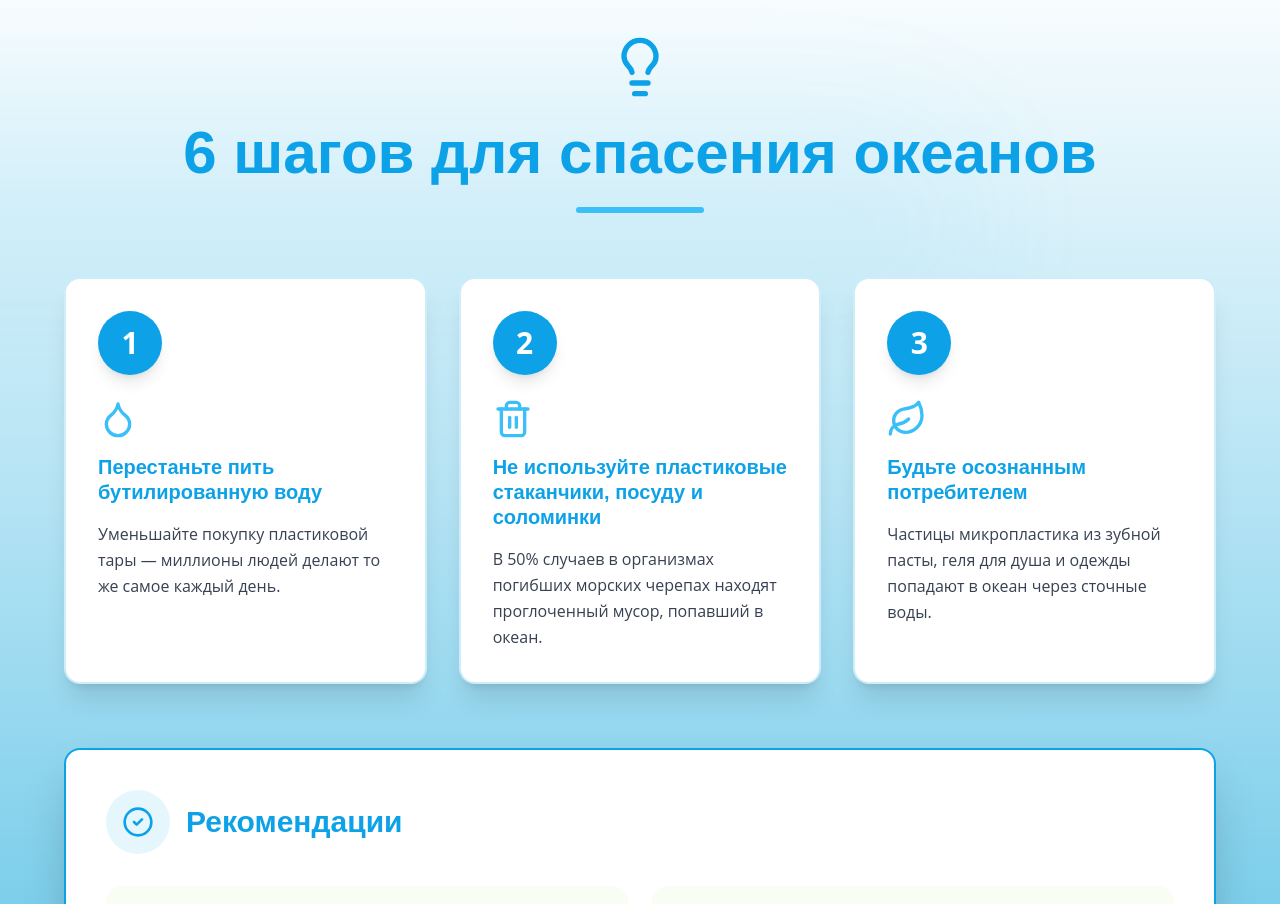
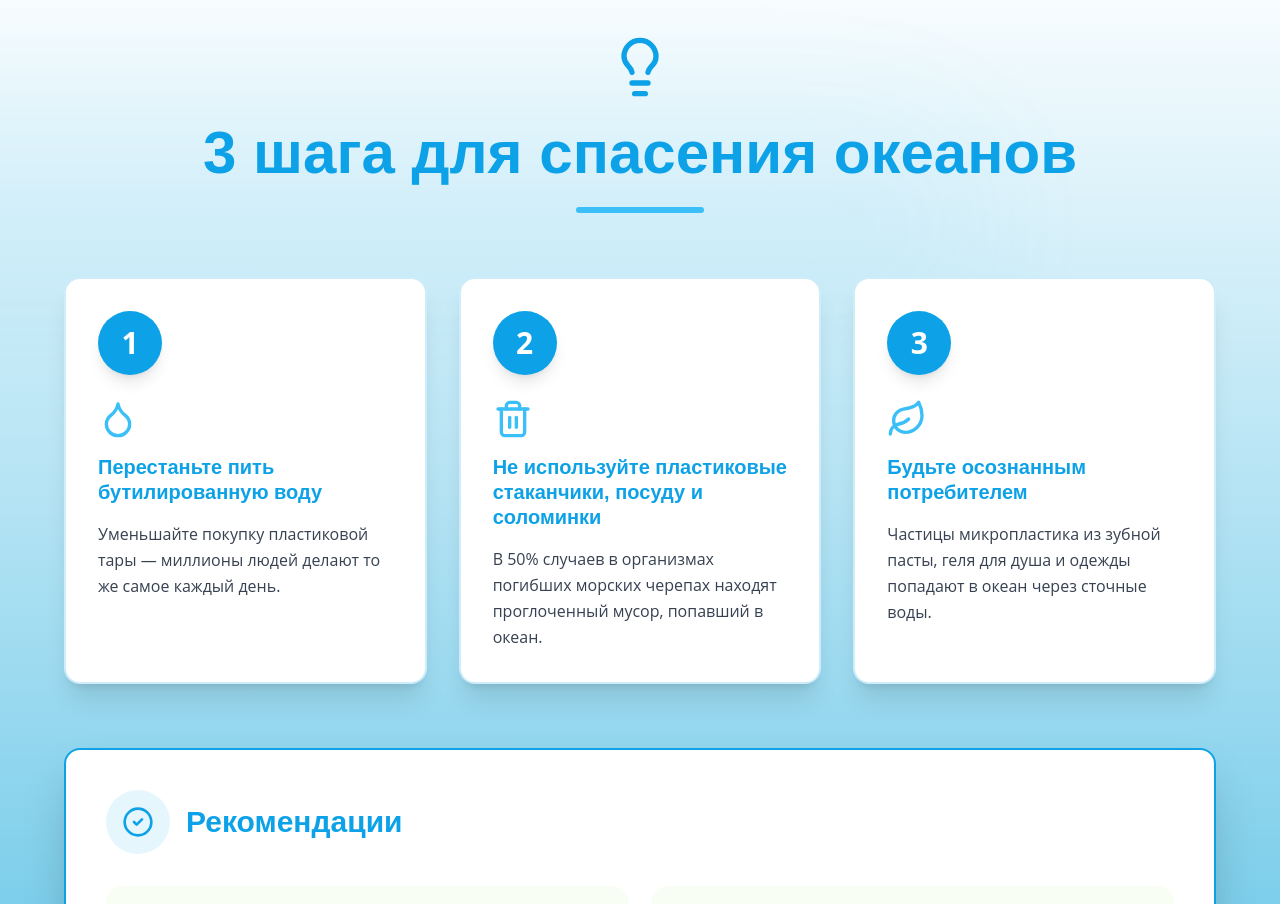
Before and after one commit to pr-poehali-dev/ocean-cleanup-initiative-1, a React (Vite) app: page / in a window 1280 px wide. Shown: the part 1980-2884 px from the top of the page. Built offline with nearby package versions, Linux system fonts and the light colour scheme.

Commit message:
Упрощение стратегии спасения океанов

```diff
--- a/src/pages/Index.tsx
+++ b/src/pages/Index.tsx
@@ -124,7 +124,7 @@ export default function Index() {
         <div className="max-w-6xl mx-auto relative z-10">
           <div className="text-center mb-16 animate-fade-in">
             <Icon name="Lightbulb" size={64} className="text-primary mx-auto mb-6" />
-            <h2 className="text-5xl md:text-6xl font-bold text-primary mb-6">6 шагов для спасения океанов</h2>
+            <h2 className="text-5xl md:text-6xl font-bold text-primary mb-6">3 шага для спасения океанов</h2>
             <div className="w-32 h-1.5 bg-secondary mx-auto rounded-full"></div>
           </div>
 
```
